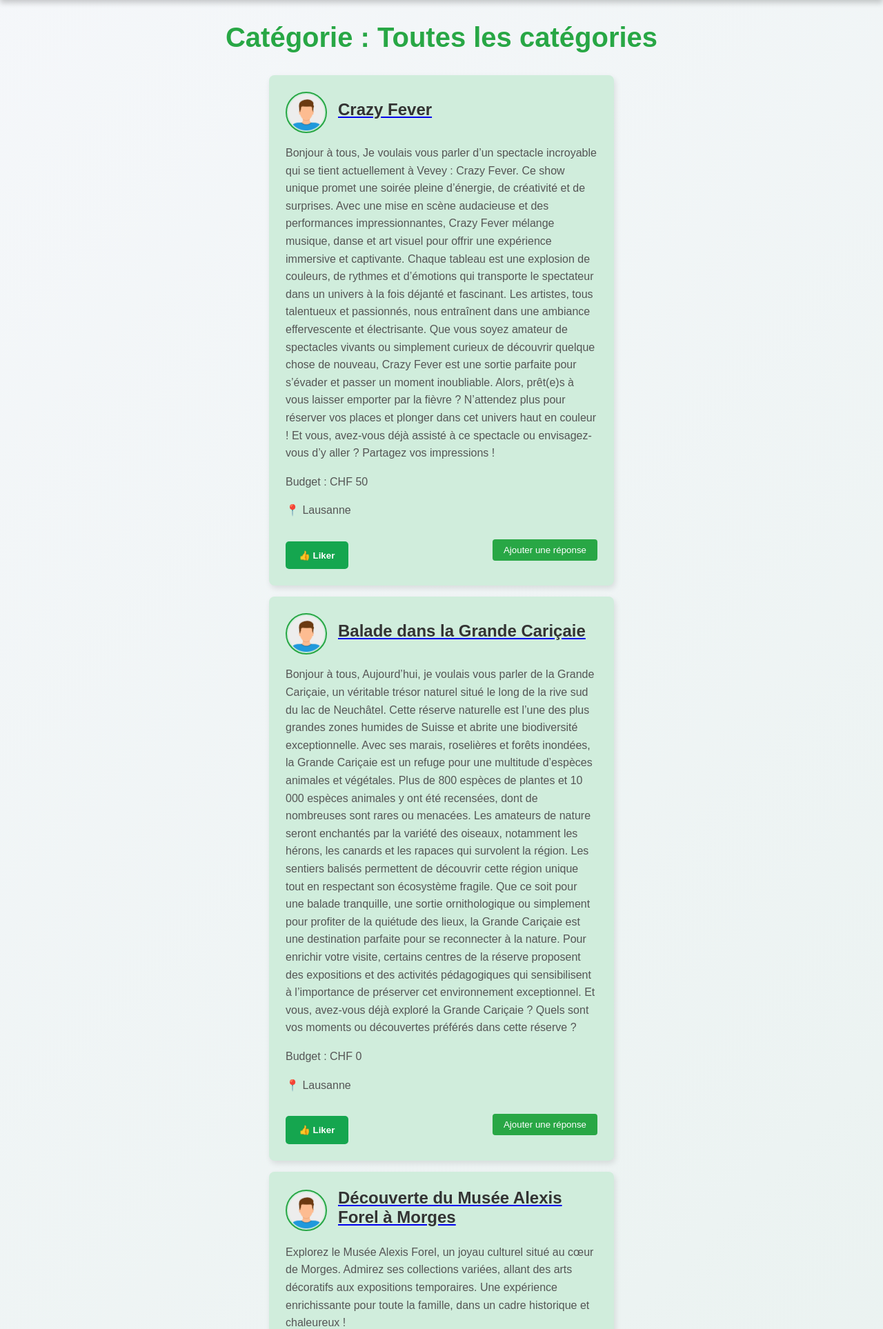
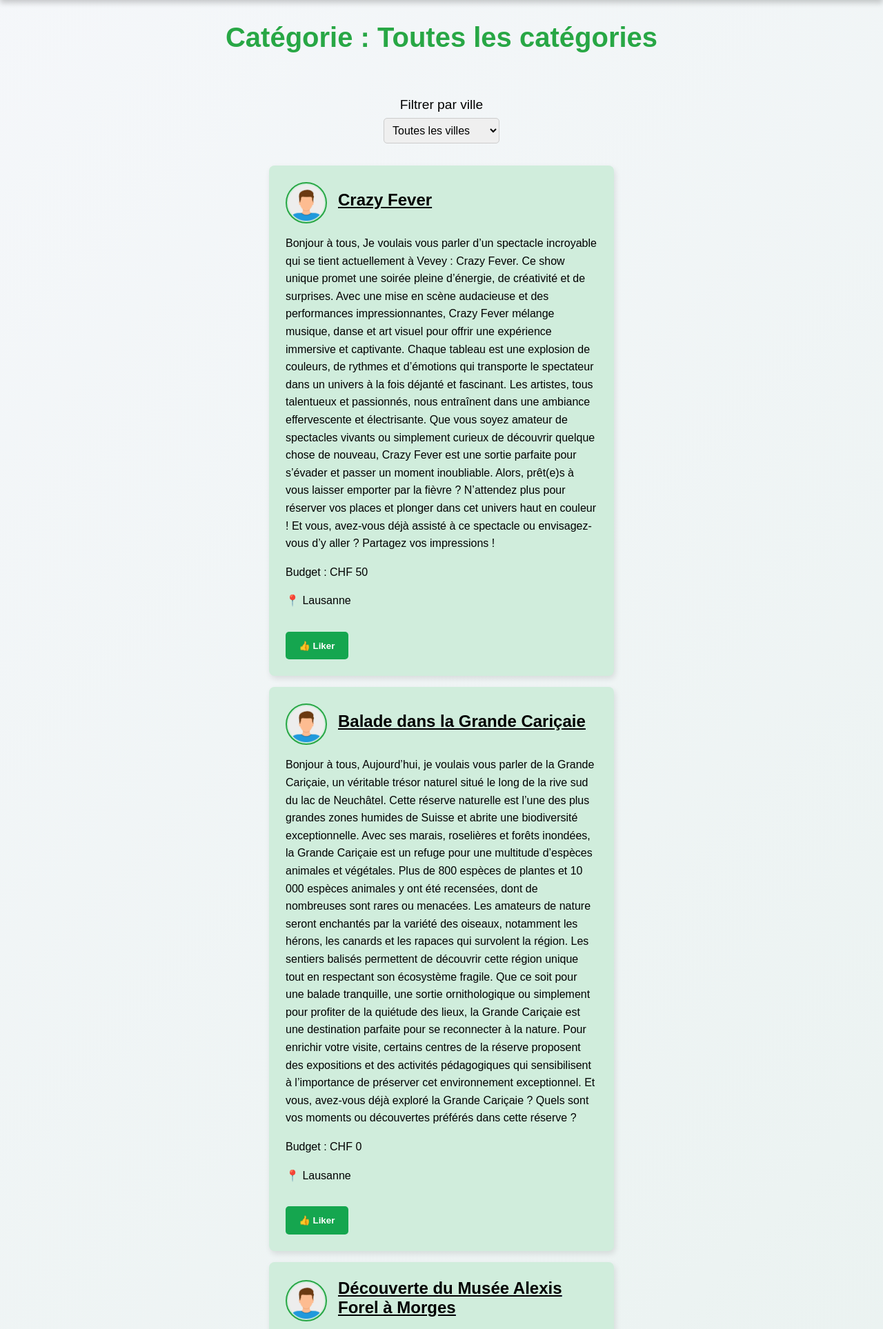
Before and after one commit to AgatheMakumbi/forumVaudois, a PHP site: page /ForumVaudois/pages/news.php in a window 1280 px wide. Shown: the part 100-2027 px from the top of the page at 69% size. Run offline with PHP 8.4, Linux system fonts and the light colour scheme; data comes from the database, SQL or seed files in the repository.

Commit message:
ajout de filtre de ville dans news.php + multi-langues

```diff
--- a/assets/css/style.css
+++ b/assets/css/style.css
@@ -741,6 +741,29 @@ section {
     font-size: 0.9rem;
     color: #666;
 }
+.filter-form {
+    display: flex;
+    flex-direction: column;
+    align-items: center;
+    justify-content: center;
+    margin: 2rem auto; /* Ajoute un espacement autour du formulaire */
+    text-align: center;
+}
+
+.filter-form label {
+    font-size: 1.2rem;
+    margin-bottom: 0.5rem;
+}
+
+.filter-form select {
+    padding: 0.5rem;
+    border-radius: 5px;
+    border: 1px solid #ccc;
+    font-size: 1rem;
+    outline: none;
+    cursor: pointer;
+}
+
 
 /* ==========================
    STYLES POUR PROFIL.PHP
@@ -758,7 +781,7 @@ section {
     display: flex;
     align-items: center;
     gap: 1rem;
-    background-color: #d0edcc;
+    background-color: #15A64F;
     padding: 1.5rem;
     border-radius: 10px;
     box-shadow: 0 4px 8px rgba(0, 0, 0, 0.1);
@@ -770,17 +793,17 @@ section {
     width: 80px;
     height: 80px;
     border-radius: 50%;
-    border: 2px solid #28a745;
+    border: 2px solid #D0EDDC;
 }
 
 .profile-info h1 {
     font-size: 1.8rem;
-    color: #107d3f;
+    color: black;
 }
 
 .profile-info p {
     font-size: 1rem;
-    color: #555;
+    color: white
 }
 
 .profile-posts {
@@ -790,7 +813,7 @@ section {
 
 .profile-posts h2 {
     text-align: center;
-    color: #28a745;
+    color: #15A64F;
     font-size: 2rem;
     margin-bottom: 2rem;
 }
@@ -807,13 +830,28 @@ section {
 
 .post-header h2 {
     font-size: 1.5rem;
-    color: #333;
+    color: black; /* Garde le texte en noir */
     margin: 0 0 0.5rem;
+    text-decoration: underline; /* Ajoute un soulignement */
 }
+.post-header h2 a {
+    color: black; /* Forcer la couleur noire */
+    text-decoration: underline; /* Ajouter le soulignement */
+}
+
+.post-header h2 a:visited {
+    color: black; /* Garder noir même après avoir cliqué */
+}
+
+.post-header h2 a:hover {
+    color: #107d3f; /* Une couleur différente au survol, par exemple vert foncé */
+    text-decoration: none; /* Retirer le soulignement au survol (optionnel) */
+}
+
 
 .post-card p {
     font-size: 1rem;
-    color: #555;
+    color: black;
     margin-bottom: 1rem;
     line-height: 1.6;
 }
@@ -822,20 +860,6 @@ section {
     display: flex;
     justify-content: space-between;
     align-items: center;
-}
-
-.btn-response {
-    background-color: #28a745;
-    color: white;
-    border: none;
-    border-radius: 4px;
-    padding: 0.5rem 1rem;
-    cursor: pointer;
-    transition: background-color 0.3s ease;
-}
-
-.btn-response:hover {
-    background-color: #218838;
 }
 
 .post-location {
--- a/lang/dictionaries/de.php
+++ b/lang/dictionaries/de.php
@@ -108,4 +108,8 @@ return array(
     'profile_my_posts' => 'Meine Beiträge',
     'profile_no_posts' => 'Keine Beiträge gefunden.',
     'profile_add_response' => 'Antwort hinzufügen',
+
+    // News.php
+    'filter_by_city' => 'Filtern nach Stadt',
+    'all_cities' => 'Alle Städte',
 );
--- a/lang/dictionaries/en.php
+++ b/lang/dictionaries/en.php
@@ -108,4 +108,8 @@ return array(
     'profile_my_posts' => 'My posts',
     'profile_no_posts' => 'No posts found.',
     'profile_add_response' => 'Add a response',
+
+    // News.php
+    'filter_by_city' => 'Filter by city',
+    'all_cities' => 'All cities',
 );
--- a/lang/dictionaries/fr.php
+++ b/lang/dictionaries/fr.php
@@ -109,4 +109,7 @@ return array(
     'profile_no_posts' => 'Aucun post trouvé.',
     'profile_add_response' => 'Ajouter une réponse',
 
+    // News.php
+    'filter_by_city' => 'Filtrer par ville',
+    'all_cities' => 'Toutes les villes',
 );
--- a/lang/dictionaries/it.php
+++ b/lang/dictionaries/it.php
@@ -108,4 +108,8 @@ return array(
     'profile_my_posts' => 'I miei post',
     'profile_no_posts' => 'Nessun post trovato.',
     'profile_add_response' => 'Aggiungi una risposta',
+
+    // News
+    'filter_by_city' => 'Filtra per città',
+    'all_cities' => 'Tutte le città',
 );
--- a/pages/news.php
+++ b/pages/news.php
@@ -1,7 +1,11 @@
 <?php
+/**
+ * Ce script est pour afficher une liste de posts en fonction de la catégorie sélectionnée
+ * et offre également un filtre par ville.
+ */
+
 require_once '../vendor/autoload.php';
 require_once __DIR__ . '/../lang/lang_func.php'; // Charge les fonctions de traduction
-
 
 use M521\ForumVaudois\CRUDManager\DbManagerCRUD;
 use M521\ForumVaudois\Entity\Post;
@@ -17,10 +21,11 @@ try {
     error_log($e->getMessage()); // Log l'erreur pour débogage
 }
 
-// Récupération de la catégorie via l'URL
+// Récupération des paramètres GET pour la catégorie et la ville
 $categoryName = isset($_GET['category']) ? htmlspecialchars($_GET['category']) : 'all';
+$cityId = isset($_GET['city']) ? (int)$_GET['city'] : 0; // 0 pour afficher tous les posts
 
-// Tableau de catégories fictives pour valider l'URL
+// Tableau des catégories disponibles
 $categories = [
     'food' => 1,
     'activity' => 2,
@@ -32,25 +37,40 @@ $categories = [
 // Vérification de la catégorie
 if (!array_key_exists($categoryName, $categories)) {
     die("Catégorie invalide ou non spécifiée.");
-} else {
+}
+
 try {
     $dbManager = new DbManagerCRUD();
     $posts = [];
 
-        if ($categoryName == "all")
+    // Récupération des posts en fonction de la catégorie
+    if ($categoryName == "all") {
         $posts = $dbManager->showPosts();
-        else
+    } else {
         $posts = $dbManager->getPostsByCategory($categories[$categoryName]);
+    }
+
+    // Filtrage des posts par ville si une ville est spécifiée
+    if ($cityId > 0) {
+        $posts = array_filter($posts, function ($post) use ($cityId) {
+            return $post->getCity() === $cityId;
+        });
+    }
 } catch (Exception $e) {
-        echo "Erreur lors de la récupération du post : " . $e->getMessage();
+    echo "Erreur lors de la récupération des posts : " . $e->getMessage();
     exit;
 }
+
+// Récupération de toutes les villes à partir des données statiques dans City::getCityById()
+$allCities = [];
+foreach ([1, 3, 2, 4, 5, 7, 6] as $id) {
+    try {
+        $city = City::getCityById($id);
+        $allCities[] = $city;
+    } catch (Exception $e) {
+        continue; // Ignore les villes non valides
     }
-
-// Filtrage des posts en fonction de la catégorie
-$filteredPosts = $categoryName === 'all' ? $posts : array_filter($posts, function ($post) use ($categories, $categoryName) {
-    return $post->getCategory() === $categories[$categoryName];
-});
+}
 ?>
 
 <!DOCTYPE html>
@@ -70,13 +90,29 @@ $filteredPosts = $categoryName === 'all' ? $posts : array_filter($posts, functio
 
         <main class="news-feed">
             <h1><?= t('category_title'); ?> : <?= ucfirst($messages['category_names'][$categoryName] ?? $categoryName); ?></h1>
+
+            <!-- Formulaire de filtre par ville -->
+            <form method="get" action="news.php" class="filter-form">
+    <input type="hidden" name="category" value="<?= htmlspecialchars($categoryName); ?>">
+    <label for="city-filter"><?= t('filter_by_city'); ?></label>
+    <select name="city" id="city-filter" onchange="this.form.submit()">
+        <option value="0" <?= $cityId === 0 ? 'selected' : ''; ?>><?= t('all_cities'); ?></option>
+        <?php foreach ($allCities as $city): ?>
+            <option value="<?= $city->getId(); ?>" <?= $cityId === $city->getId() ? 'selected' : ''; ?>>
+                <?= htmlspecialchars($city->getCityName()); ?>
+            </option>
+        <?php endforeach; ?>
+    </select>
+</form>
+
+
             <div class="posts-container">
-                <?php if (!empty($filteredPosts)): ?>
-                    <?php foreach ($filteredPosts as $post): ?>
+                <?php if (!empty($posts)): ?>
+                    <?php foreach ($posts as $post): ?>
                         <div class="post-card">
                             <div class="post-header">
                                 <img src="../assets/images/user-avatar.png" alt="Auteur" class="post-avatar">
-                                <a href="postDetails.php?id_post=<?php echo $post->getId(); ?>">
+                                <a href="postDetails.php?id_post=<?= $post->getId(); ?>">
                                     <h2><?= htmlspecialchars($post->getTitle()); ?></h2>
                                 </a>
                             </div>
@@ -90,7 +126,6 @@ $filteredPosts = $categoryName === 'all' ? $posts : array_filter($posts, functio
                                     <input type="hidden" name="id_post" value="<?= $post->getId() ?>">
                                     <button type="submit" class="like-button">👍 Liker</button>
                                 </form>
-                                <button class="btn-response"><?= t('news_add_response'); ?></button>
                             </div>
                         </div>
                     <?php endforeach; ?>
@@ -98,15 +133,10 @@ $filteredPosts = $categoryName === 'all' ? $posts : array_filter($posts, functio
                     <p><?= t('news_no_posts'); ?></p>
                 <?php endif; ?>
             </div>
-            <link rel="stylesheet" href="./assets/css/style.css?v=<?= time(); ?>">
         </main>
-
-        <!-- IL faut récupérer la valeur de category en GET et display seulement les postes de cettes catégory pour ça il faut créer une methode qui prend en paramètre la catégory et qui select que les postes de cette catégory et return un tableau de post de cette catégory. Après ici on peut boucler sur ce tableau et afficher les postes. Si rien n'est envoyé en paramètre donc qu'il n'y a pas de catégory on display tous les postes toutes catégories confuse.-->
 
         <!-- Inclusion du footer -->
         <?php include '../components/footer.php'; ?>
     </div>
 </body>
-
-
 </html>
```
Lines whose indentation alone changed are shown as unchanged.
